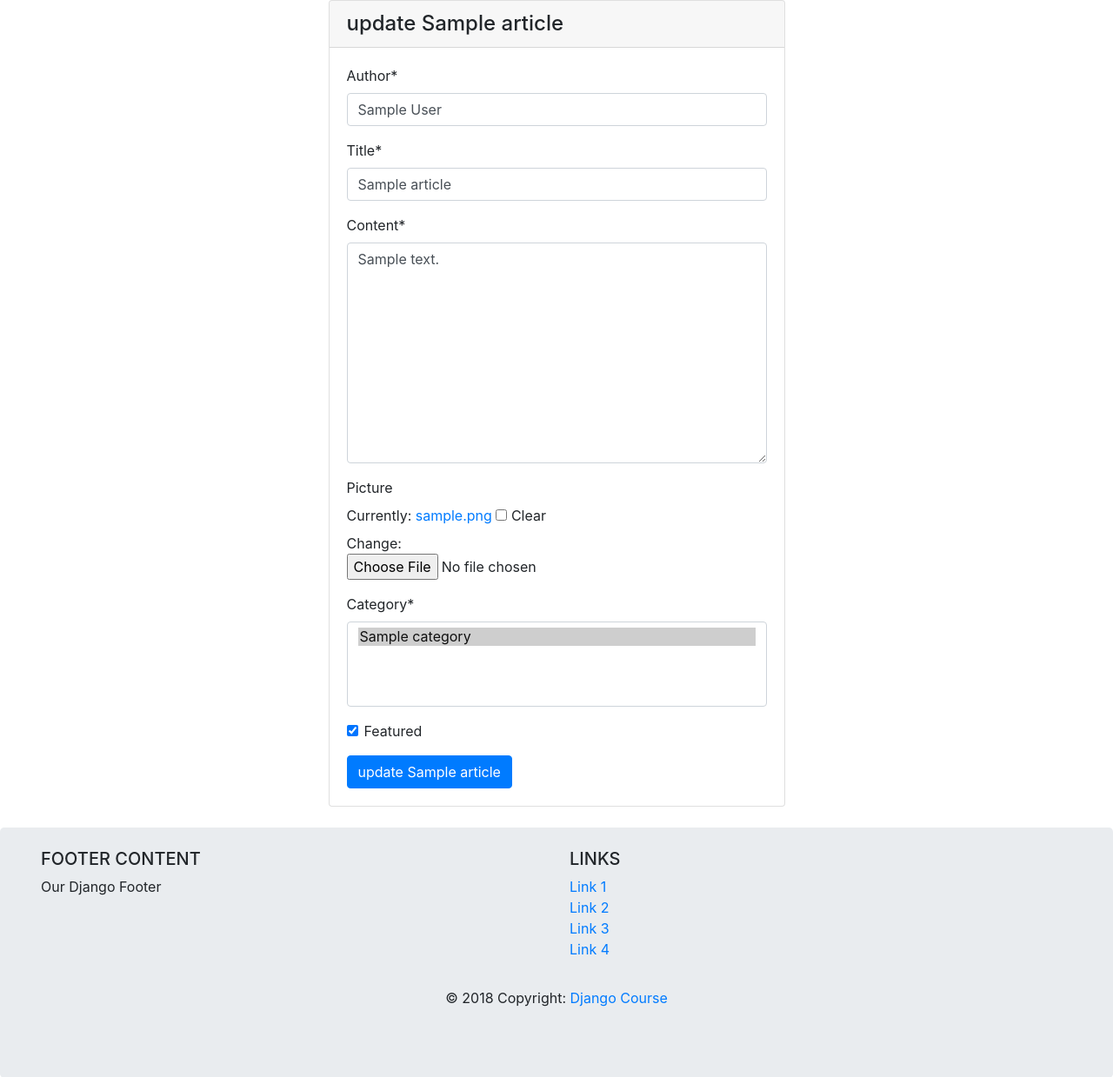
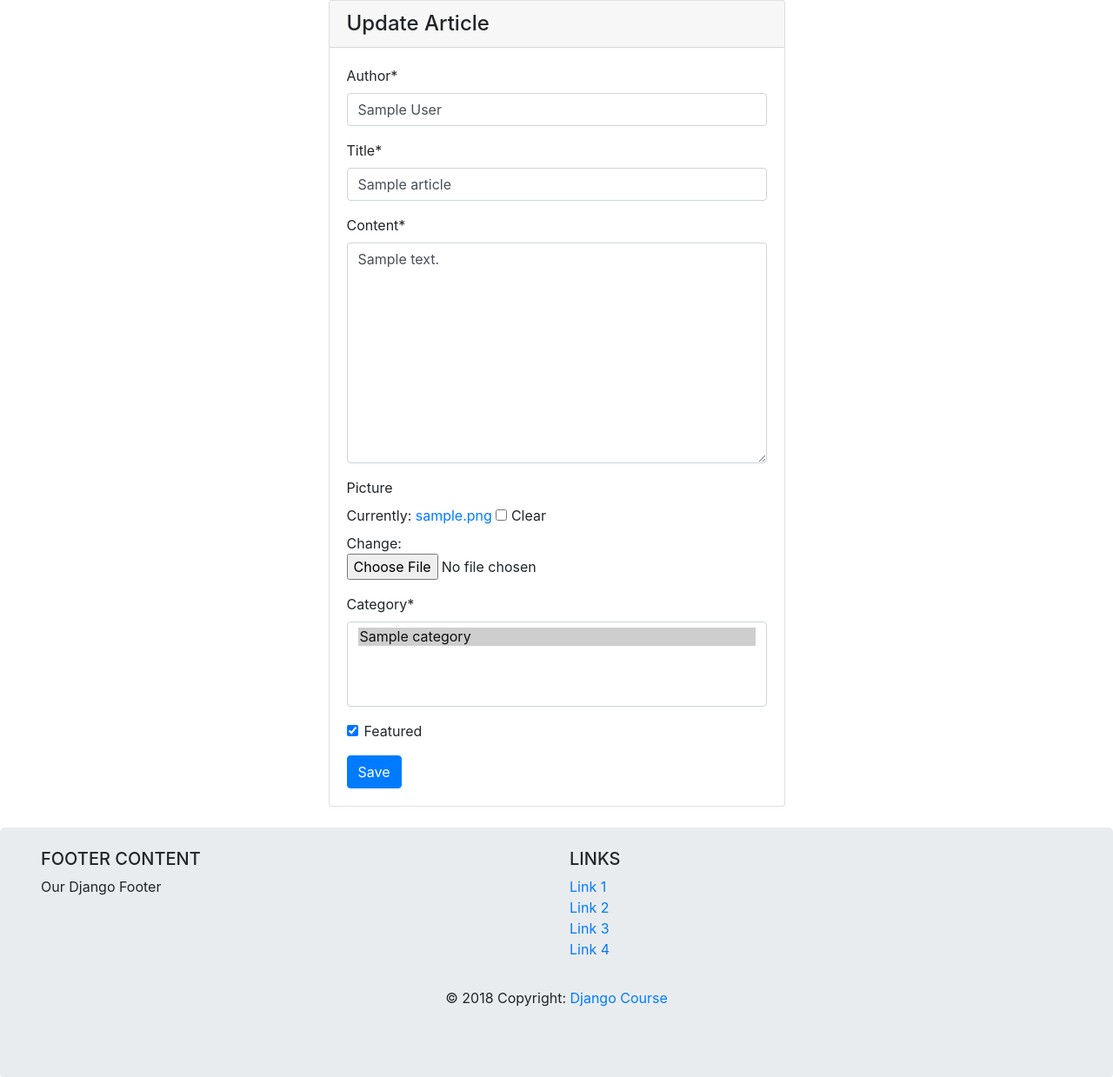
Before and after one commit to JoinCODED/NationalFundCommunity, a Django app: a page that uses NFproject/articles/templates/update_article.html in a window 1280 px wide. Shown: the part 71-1310 px from the top of the page at 87% size. Run offline with Django 3.2, Linux system fonts and the light colour scheme; tables that the repository leaves empty hold one stand-in row (values such as "Sample post"); some libraries are stand-ins or nearby versions.

Commit message:
update articles done

```diff
--- a/NFproject/articles/templates/update_article.html
+++ b/NFproject/articles/templates/update_article.html
@@ -1,6 +1,6 @@
 
 {% extends "add_article.html" %}
 
-{% block card_header %}update {{article.title}}{% endblock %}</h4>
+{% block card_header %}Update Article{% endblock %}</h4>
 {% block form_action %}{% url 'update_article' article.slug %}{% endblock %}
-{% block button_text %}update {{article.title}}{% endblock %}
+{% block button_text %}Save{% endblock %}
```
